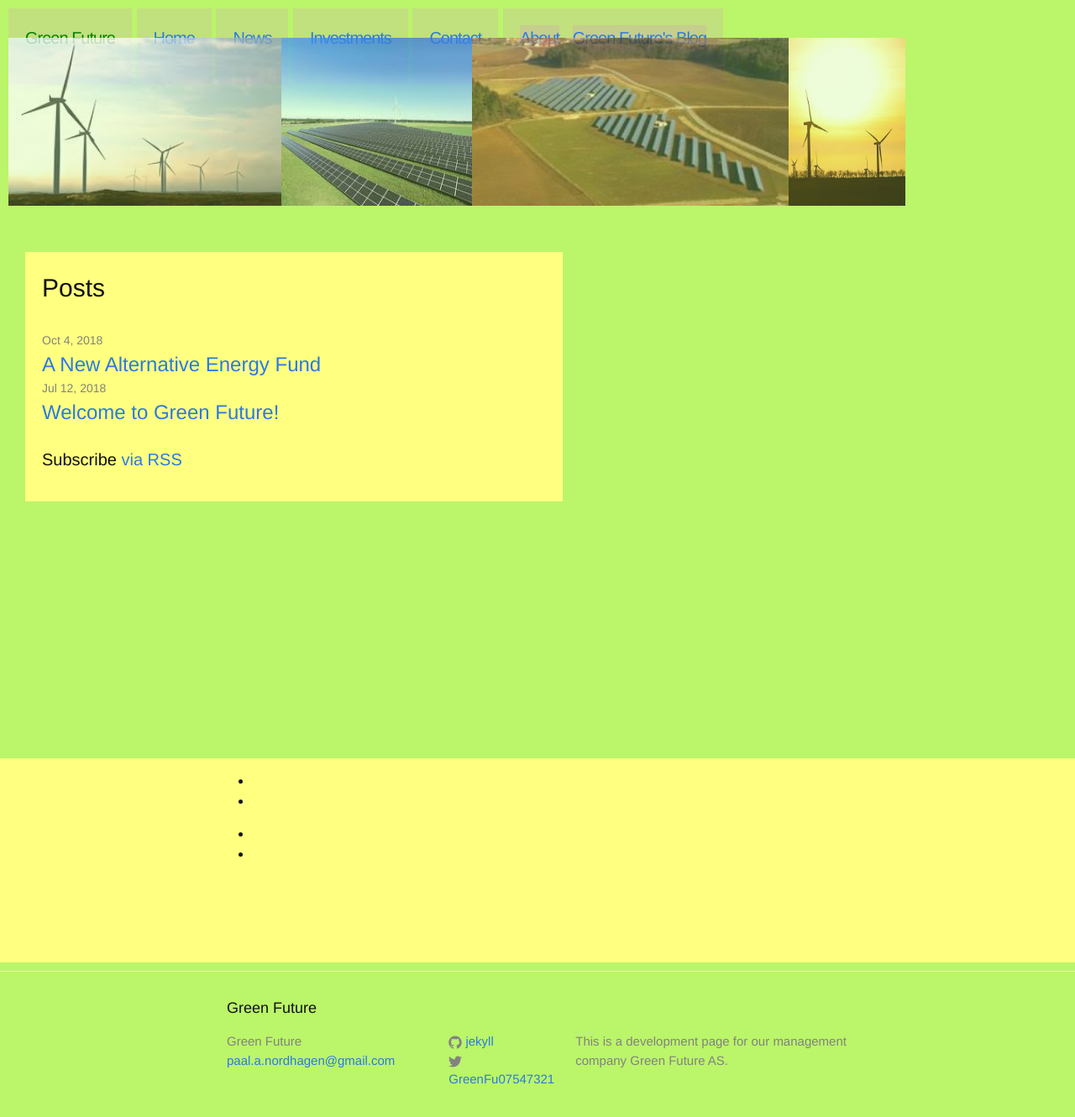
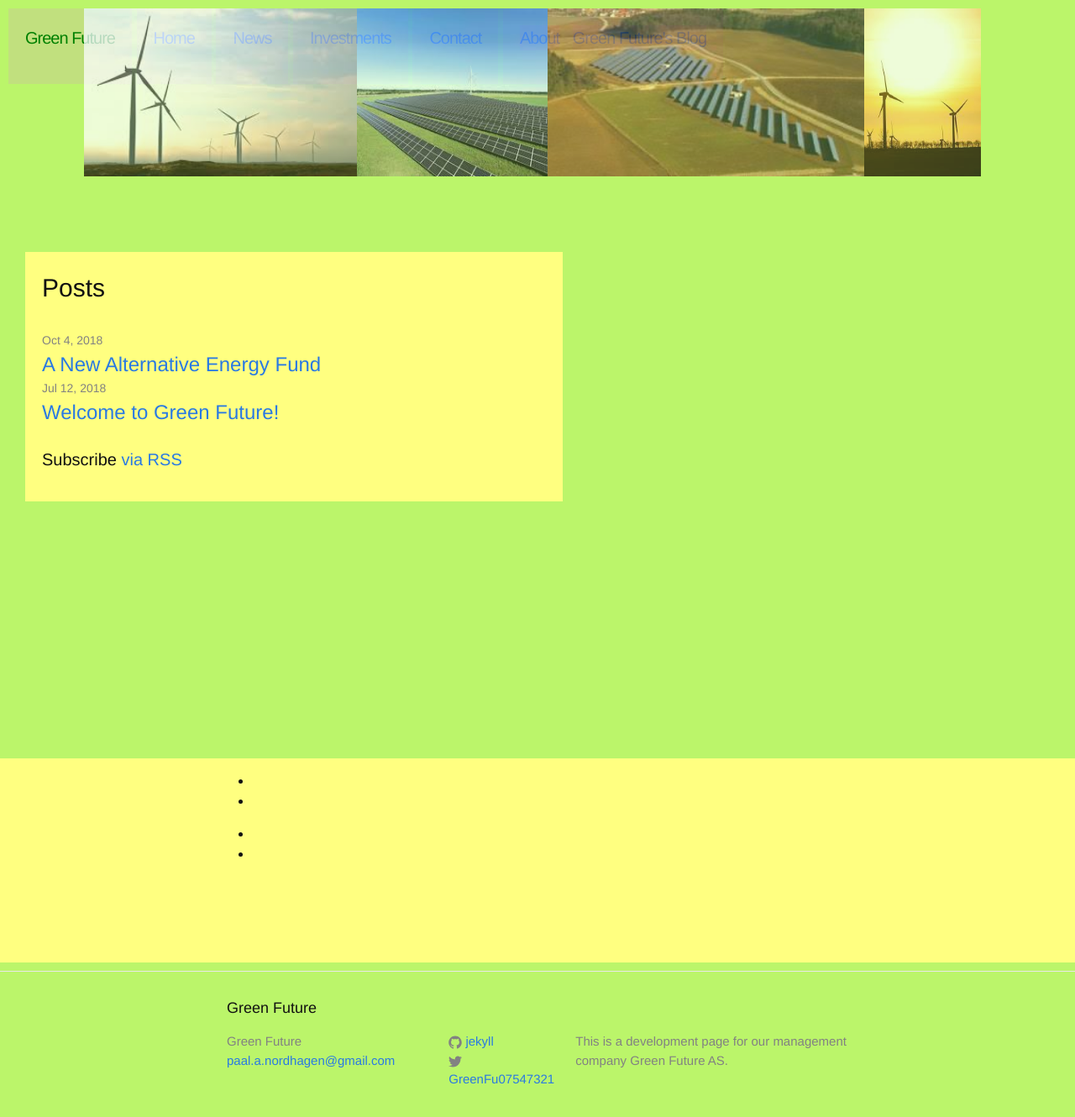
Before and after one commit to Paal-August/Paal-August.github.io, a Jekyll site: the page built from index.html, in a window 1280 px wide and 1400 px high. Shown: the top 1330 px of the window at 84% size. Built offline with Jekyll 4.4.1, drawn with Linux system fonts in a browser that asks for light colours.

Commit message:
Update _layout.scss

```diff
--- a/_sass/_layout.scss
+++ b/_sass/_layout.scss
@@ -43,8 +43,8 @@
   width:100%;
   height:200px;
   position:absolute;
-  top:45px;
-  left:10px;
+  top:10px;
+  left:100px;
   background-color:transparent; /*#72DF2A;*/
  /* background-position:bottom;
     background-size:cover;*/
```
